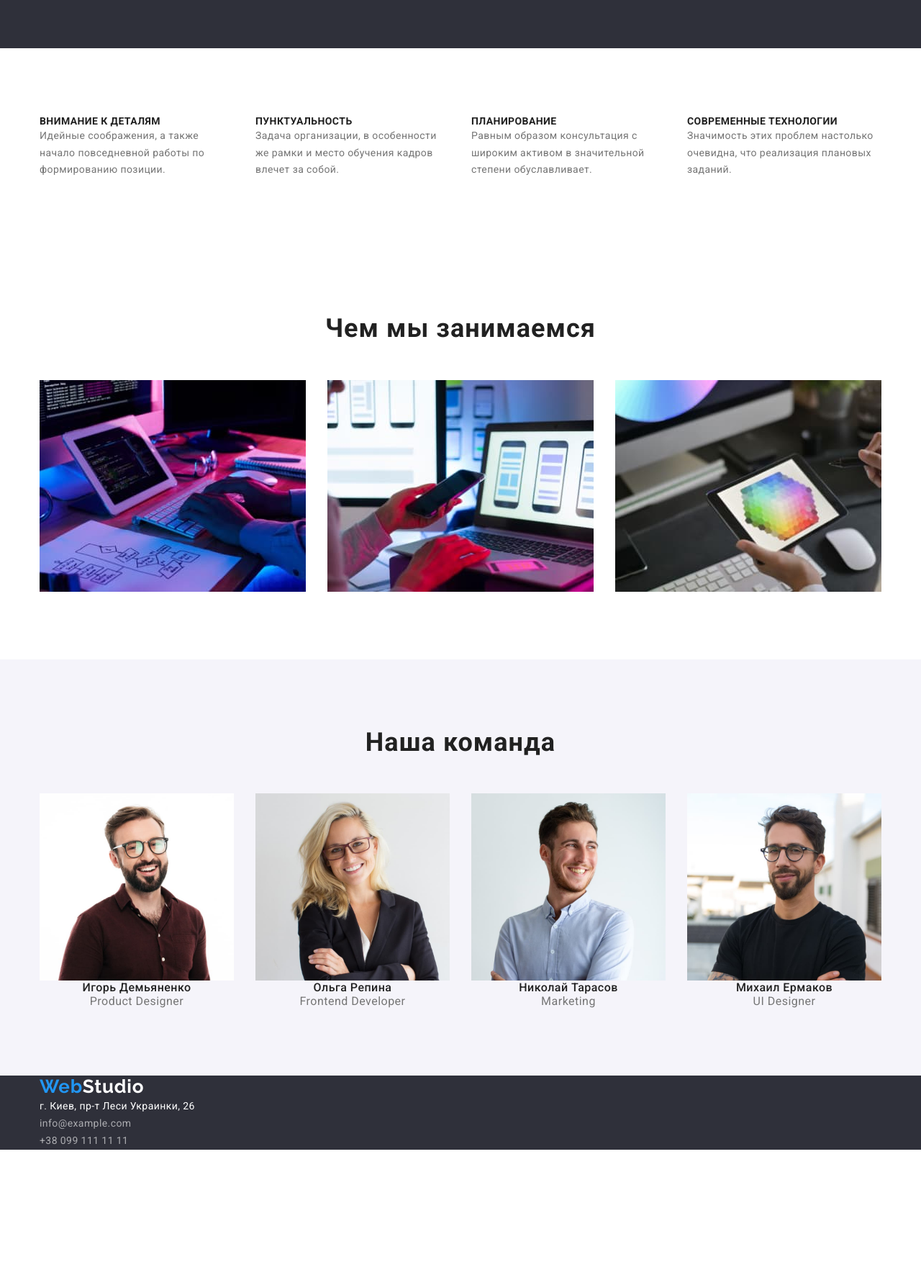
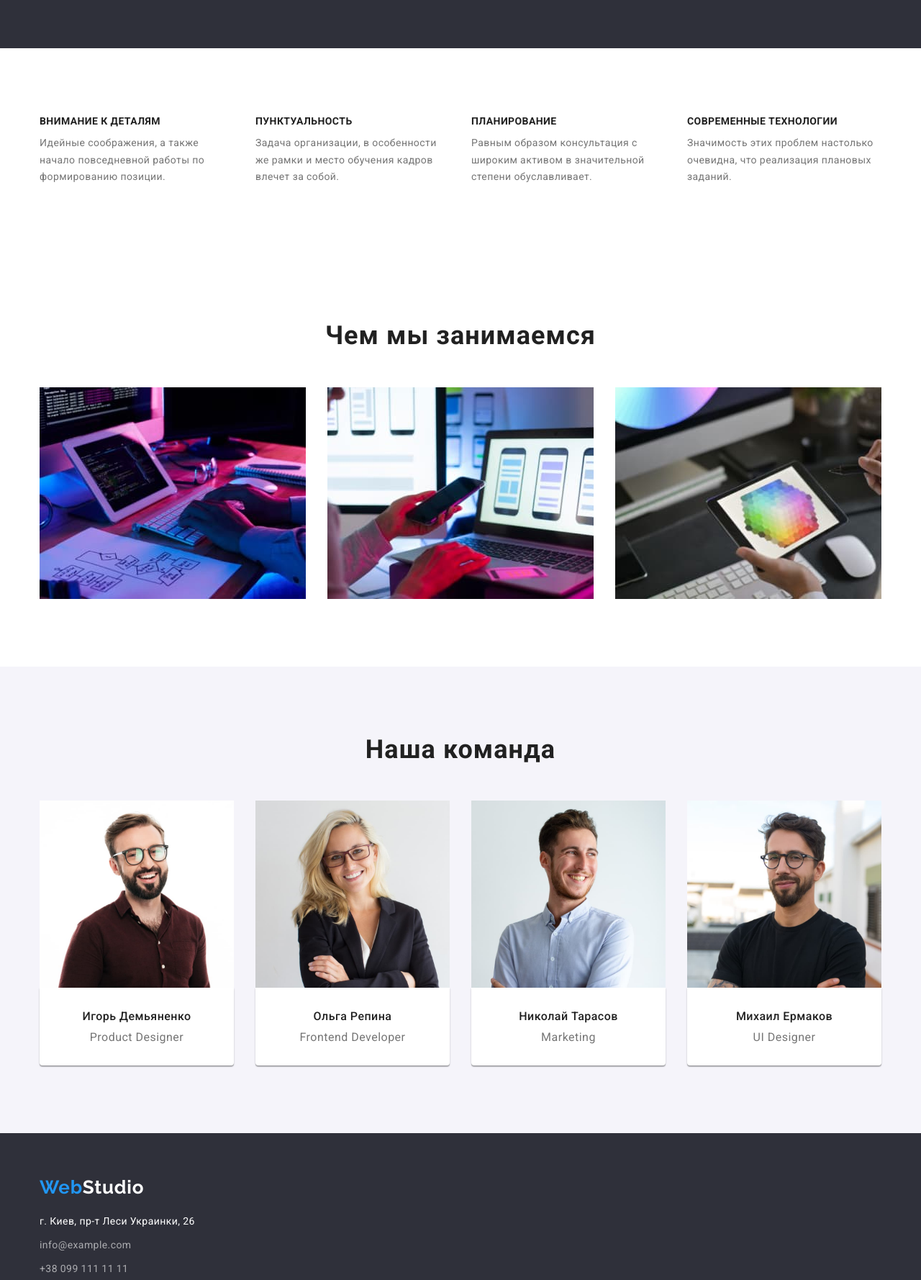
Before and after one commit to kamila1808/goit-markup-hw-03, a plain HTML site: page index.html in a window 1280 px wide. Shown: the part 760-2538 px from the top of the page at 72% size. Before the commit the page ends 2357 px from the top, so only its background shows below. Drawn offline with nearby package versions, Linux system fonts and the light colour scheme.

```diff
--- a/css/styles.css
+++ b/css/styles.css
@@ -220,17 +220,21 @@ margin-bottom: 40px;
 
 .advantages-container {
     display:flex;
-    justify-content: space-between;
+    flex: wrap;
+    margin-top: -30px;
+    margin-left: -30px;
 }
 
+
 .advantages-container-item {
+    flex-basis: calc((100%-120px)÷4);
+    margin-top: 30px;
+    margin-left: 30px;
     min-width: 270px;
-    align-items: center;
-    justify-content: space-between;
 }
 
-.advantages-container-item:not(:last-child) {
-margin-right: 30px;
+.advantages-subtitle {
+    margin-bottom: 10px;
 }
 
 .advantages-subtitle {
@@ -299,6 +303,19 @@ margin-right: 30px;
     margin-top: 30px;
 }
 
+
+.our-team-content-wrapper {
+    padding-top: 30px;
+    padding-bottom: 30px;
+
+    background: #FFFFFF;
+/* material shadow v1 */
+
+box-shadow: 0px 1px 3px rgba(0, 0, 0, 0.12), 0px 1px 1px rgba(0, 0, 0, 0.14), 0px 2px 1px rgba(0, 0, 0, 0.2);
+border-radius: 0px 0px 4px 4px;
+}
+
+
 .our-team {
     background-color: #F5F4FA;
 }
@@ -312,6 +329,8 @@ letter-spacing: 0.03em;
 }
 
 .our-team-subtitle {
+    margin-bottom: 10px;
+
 font-weight: 500;
 font-size: 16px;
 line-height: 1.19;
@@ -335,6 +354,16 @@ color: #757575;
 
 .footer {
     background-color: var(--accent-background);
+    padding-top: 60px;
+    padding-bottom: 60px;
+}
+
+.logo-footer {
+    margin-bottom: 20px;
+}
+
+.footer-list-item:not(:last-child) {
+    padding-bottom: 9px;
 }
 
 .footer-address {
--- a/index.html
+++ b/index.html
@@ -26,7 +26,7 @@
                         <a class="menu-link link" href="./portfolio.html">Портфолио</a>
                     </li>
                     <li class="menu-item">
-                        <a class="menu-link link" href="contacts">Контакты</a>
+                        <a class="menu-link link" href="#contacts">Контакты</a>
                     </li>
                 </ul>
             </nav>
@@ -90,23 +90,31 @@
            <ul class="our-team-list list">
                <li class="our-team-list-item">
                 <img src="./images/our-team/member-1.jpg" alt="мужчина" width="270" height="260" />
+                   <div class="our-team-content-wrapper">
                     <h3 class="our-team-subtitle">Игорь Демьяненко</h3>
                     <p class="our-team-description" lang="en">Product Designer</p>
+                   </div>
                </li>
                <li class="our-team-list-item">
                 <img src="./images/our-team/member-2.jpg" alt="женщина" width="270" height="260" />
+                   <div class="our-team-content-wrapper">
                     <h3 class="our-team-subtitle">Ольга Репина</h3>
                     <p class="our-team-description" lang="en">Frontend Developer</p>
+                   </div>
                </li>
                <li class="our-team-list-item">
                 <img src="./images/our-team/member-3.jpg" alt="мужчина" width="270" height="260" />
+                   <div class="our-team-content-wrapper">
                     <h3 class="our-team-subtitle">Николай Тарасов</h3>
                     <p class="our-team-description" lang="en">Marketing</p>
+                   </div>
                </li>
                <li class="our-team-list-item">
                 <img src="./images/our-team/member-4.jpg" alt="мужчина" width="270" height="260" />
+                   <div class="our-team-content-wrapper">
                     <h3 class="our-team-subtitle">Михаил Ермаков</h3>
                     <p class="our-team-description" lang="en"> UI Designer</p>
+                   </div>
                </li>
            </ul>
         </div>
@@ -114,9 +122,11 @@
     </main>
     <footer class="footer">
         <div class="container footer-container">
+            <div class="logo-footer">
                 <a class="logo link" href="">Web<span class="logo logo-2-theme-dark">Studio</span></a>
-            <address class="footer-contacts" id="contacts">
-                <ul class="footer-list list">
+            </div>
+            <address class="footer-contacts">
+                <ul id="contacts" class="footer-list list">
                     <li class="footer-list-item ">
                         <a class="footer-address link" href="https://goo.gl/maps/5pLSyK26MjpnqcrL8" target="_blank" rel="noopener noreferrer">г. Киев, пр-т Леси Украинки, 26</a>
                     </li>
```
Also changed, not shown: portfolio.html (+8 -6 lines). Lines whose indentation alone changed are shown as unchanged.
